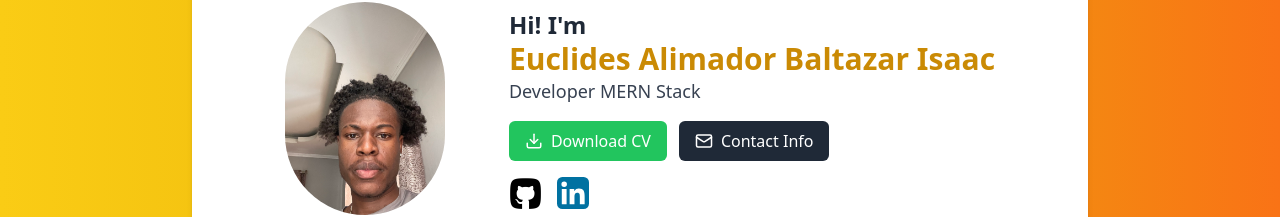
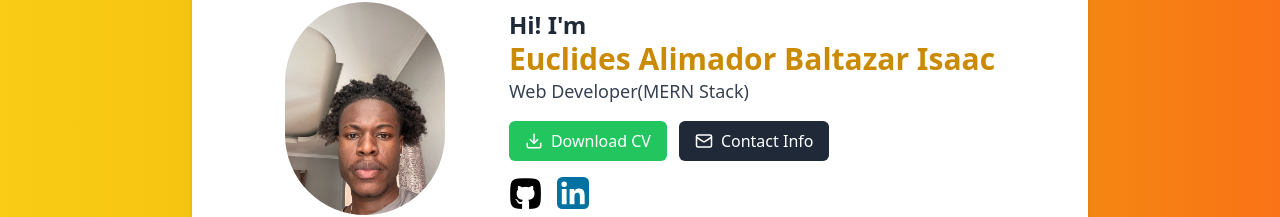
Before and after one commit to TheRealCocky/meu-portfolio-react, a React (Vite) app: page / in a window 1280 px wide. Shown: the part 130-347 px from the top of the page. Built offline with nearby package versions, Linux system fonts and the light colour scheme.

Commit message:
actualizei

```diff
--- a/src/components/Contact.jsx
+++ b/src/components/Contact.jsx
@@ -14,7 +14,7 @@ const Contact = () => {
                 </li>
                 <li className="flex items-center gap-2">
                     <Linkedin size={20} />
-                    <a href="https://www.linkedin.com/in/euclides-baltazar-isaac/" target="_blank" className="hover:underline text-blue-600">
+                    <a href="https://www.linkedin.com/in/euclides-baltazar-isaac/" target="_blank" className="hover:underline text-gray-800">
                         LinkedIn
                     </a>
                 </li>
--- a/src/components/Home.jsx
+++ b/src/components/Home.jsx
@@ -29,7 +29,7 @@ const Home = () => {
                         Euclides Alimador Baltazar Isaac
                     </h1>
                     <p className="text-md sm:text-lg text-gray-700">
-                        Developer MERN Stack
+                       Web Developer(MERN Stack)
                     </p>
                 </div>
 
```
